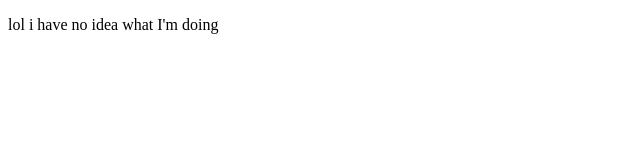
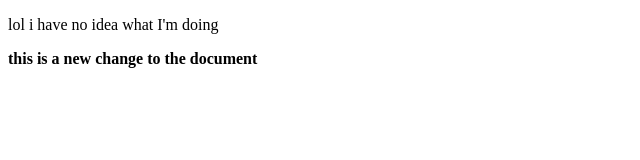
Before and after one commit to tastyvb/firsttest, a plain HTML site: page index.html in a window 1280 px wide. Shown: the whole page, without its empty margins (0-640 px from the left). Drawn offline with Linux system fonts and the light colour scheme.

Commit message:
added a new line

```diff
--- a/index.html
+++ b/index.html
@@ -6,5 +6,6 @@
   </head>
   <body>
     <p>lol i have no idea what I'm doing</p>
+    <p><b>this is a new change to the document</b></p>
   </body>
 </html>
```
